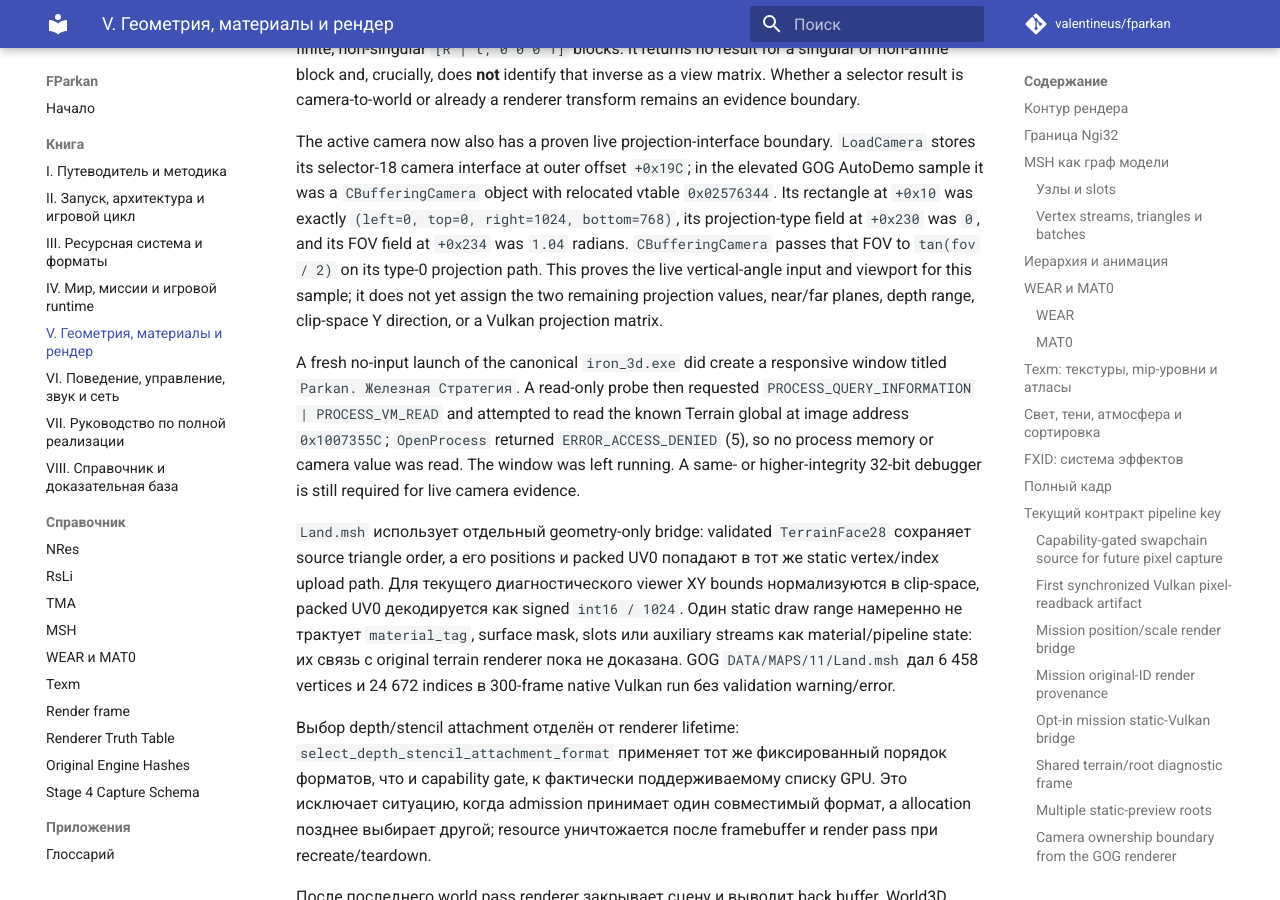
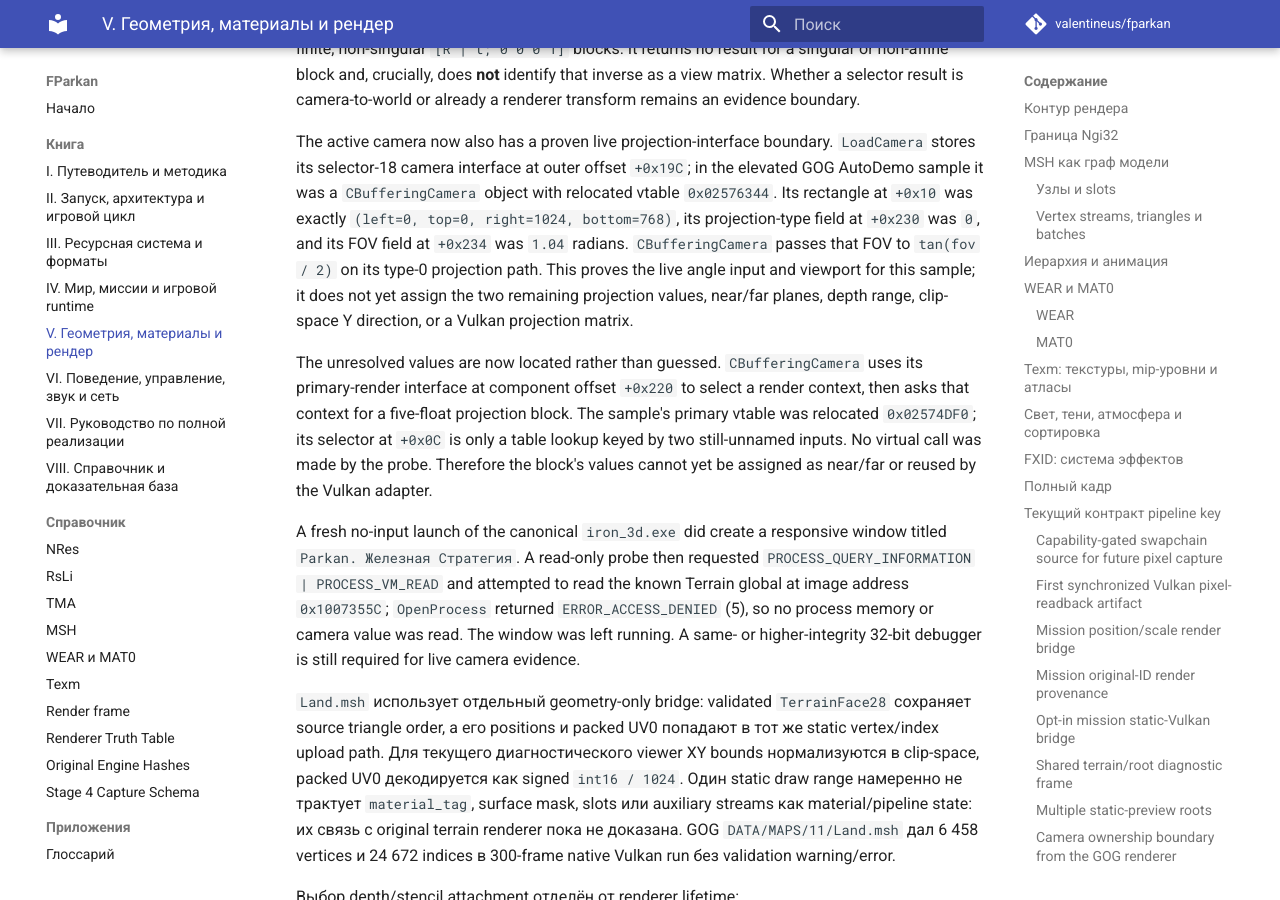
Before and after one commit to valentineus/fparkan, an MkDocs documentation site: the page built from docs/tomes/05-render.md, in a window 1280 px wide and 900 px high, scrolled down 28390 px. Built offline with MkDocs 1.6.1 and Material for MkDocs 9.7.7, drawn with Linux system fonts in a browser that asks for light colours; comment, search, counter and statistics services are not loaded.

Commit message:
docs(evidence): bound camera projection recovery

```diff
--- a/docs/tomes/05-render.md
+++ b/docs/tomes/05-render.md
@@ -1352,9 +1352,17 @@ relocated vtable `0x02576344`. Its rectangle at `+0x10` was exactly
 `(left=0, top=0, right=1024, bottom=768)`, its projection-type field at
 `+0x230` was `0`, and its FOV field at `+0x234` was `1.04` radians.
 `CBufferingCamera` passes that FOV to `tan(fov / 2)` on its type-0 projection
-path. This proves the live vertical-angle input and viewport for this sample;
+path. This proves the live angle input and viewport for this sample;
 it does not yet assign the two remaining projection values, near/far planes,
 depth range, clip-space Y direction, or a Vulkan projection matrix.
+
+The unresolved values are now located rather than guessed. `CBufferingCamera`
+uses its primary-render interface at component offset `+0x220` to select a
+render context, then asks that context for a five-float projection block. The
+sample's primary vtable was relocated `0x02574DF0`; its selector at `+0x0C`
+is only a table lookup keyed by two still-unnamed inputs. No virtual call was
+made by the probe. Therefore the block's values cannot yet be assigned as
+near/far or reused by the Vulkan adapter.
 
 A fresh no-input launch of the canonical `iron_3d.exe` did create a responsive
 window titled `Parkan. Железная Стратегия`. A read-only probe then requested
```
